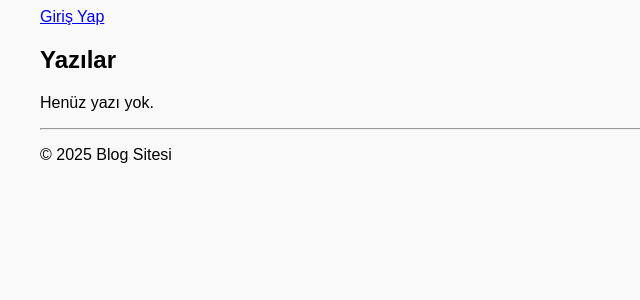
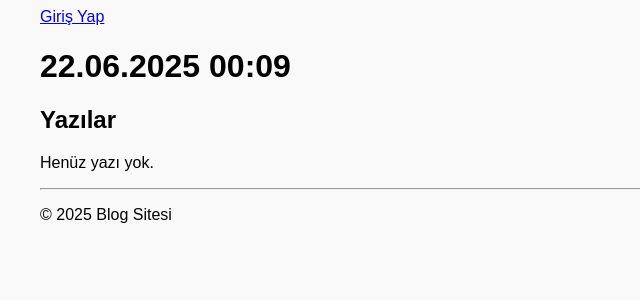
Before and after one commit to umitkiymaz/djangoDeneme, a Django app: page / in a window 1280 px wide. Shown: the part 127-427 px from the top of the page, without its empty margins (0-640 px from the left). Run offline with Django 5.2, Linux system fonts and the light colour scheme; data that the repository does not hold is empty.

Commit message:
Yeni güncellemeler 22062025 0016

```diff
--- a/main/templates/main/anasayfa.html
+++ b/main/templates/main/anasayfa.html
@@ -14,6 +14,7 @@
         <a href="{% url 'login' %}">Giriş Yap</a>
     {% endif %}
 
+    <h1>22.06.2025 00:09</h1>
     <h2>Yazılar</h2>
     {% for yazi in yazilar %}
         <div>
```
